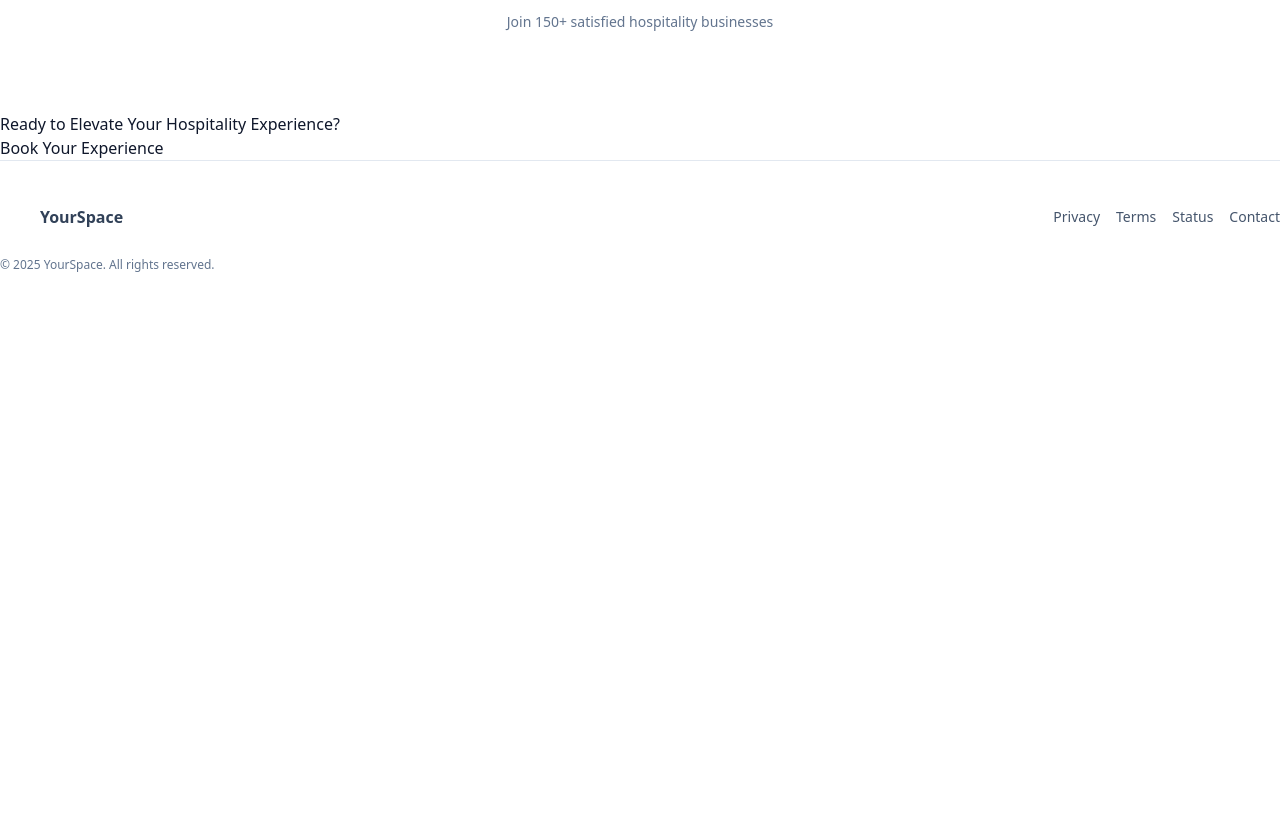
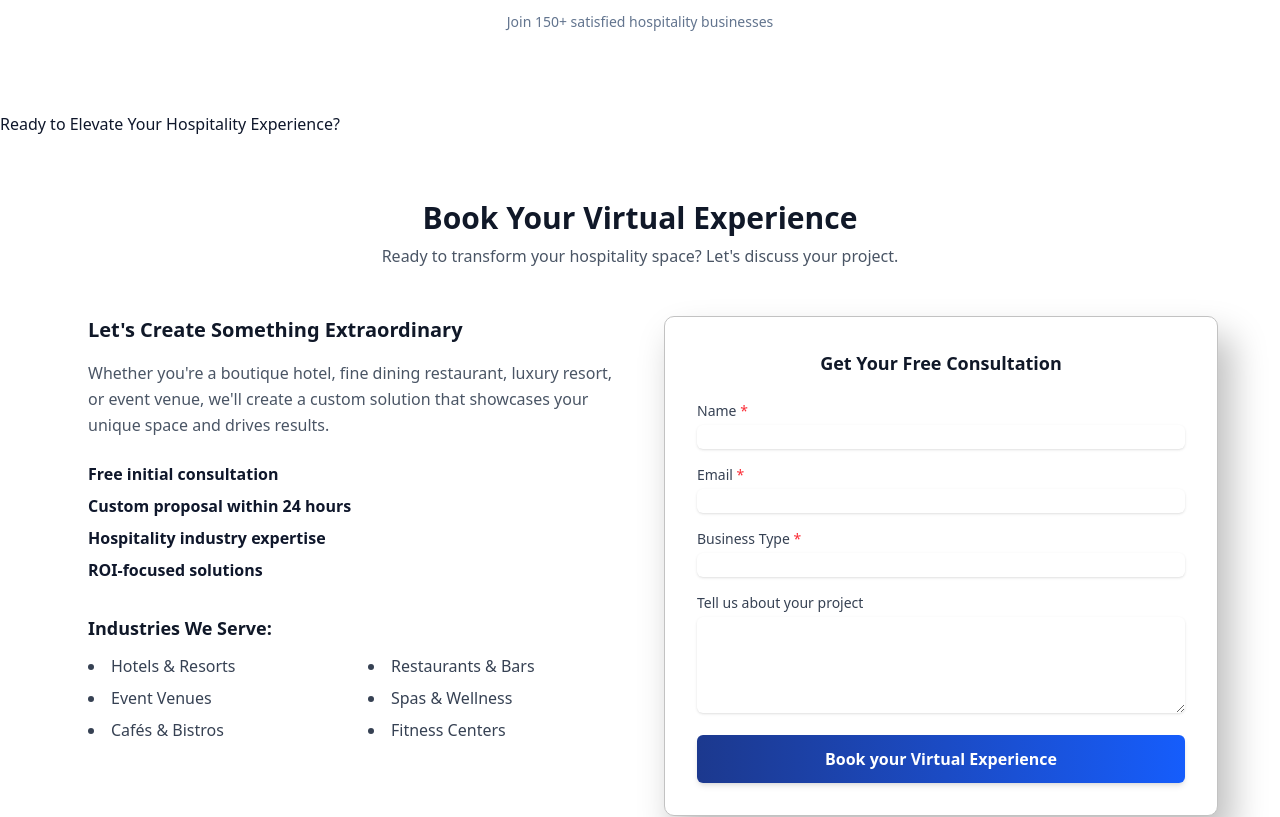
Before and after one commit to sarveswaranmg15/YourSpaceVirtually, a React (Vite) app: page / in a window 1280 px wide. Shown: the part 3640-4457 px from the top of the page. Before the commit the page ends 3953 px from the top, so only its background shows below. Built offline with nearby package versions, Linux system fonts and the light colour scheme.

Commit message:
booking page

```diff
--- a/src/components/Book.jsx
+++ b/src/components/Book.jsx
@@ -2,9 +2,114 @@ import React from "react";
 
 function Book() {
   return (
-    <div>
-      <h1>Book Your Experience</h1>
-    </div>
+    <section className="py-16 bg-white">
+      {/* Header */}
+      <div className="text-center mb-12">
+        <h2 className="text-3xl font-extrabold text-gray-900">
+          Book Your Virtual Experience
+        </h2>
+        <p className="mt-2 text-gray-600">
+          Ready to transform your hospitality space? Let&apos;s discuss your
+          project.
+        </p>
+      </div>
+
+      {/* Grid Layout */}
+      <div className="max-w-6xl mx-auto grid grid-cols-1 lg:grid-cols-2 gap-12 px-6">
+        {/* Left Side */}
+        <div>
+          <h3 className="text-xl font-bold text-gray-900 mb-4">
+            Let&apos;s Create Something Extraordinary
+          </h3>
+          <p className="text-gray-600 mb-6 leading-relaxed">
+            Whether you&apos;re a boutique hotel, fine dining restaurant, luxury
+            resort, or event venue, we&apos;ll create a custom solution that
+            showcases your unique space and drives results.
+          </p>
+
+          <ul className="space-y-2 mb-8">
+            <li className="font-semibold">Free initial consultation</li>
+            <li className="font-semibold">Custom proposal within 24 hours</li>
+            <li className="font-semibold">Hospitality industry expertise</li>
+            <li className="font-semibold">ROI-focused solutions</li>
+          </ul>
+
+          <h4 className="text-lg font-bold text-gray-900 mb-3">
+            Industries We Serve:
+          </h4>
+          <div className="grid grid-cols-2 gap-x-8 text-gray-700">
+            <ul className="space-y-2 list-disc list-inside">
+              <li>Hotels & Resorts</li>
+              <li>Event Venues</li>
+              <li>Cafés & Bistros</li>
+            </ul>
+            <ul className="space-y-2 list-disc list-inside">
+              <li>Restaurants & Bars</li>
+              <li>Spas & Wellness</li>
+              <li>Fitness Centers</li>
+            </ul>
+          </div>
+        </div>
+
+  {/* Right Side (Form) */}
+  <div className="box-border bg-white border border-[#C2C2C2] shadow-[12px_22px_35px_2px_rgba(0,0,0,0.25)] rounded-[10px] p-8 w-full lg:w-[554px]">
+          <h3 className="text-lg font-bold text-gray-900 mb-6 text-center">
+            Get Your Free Consultation
+          </h3>
+          <form className="space-y-4">
+            <div>
+              <label className="block text-sm font-medium text-gray-700">
+                Name <span className="text-red-500">*</span>
+              </label>
+              <input
+                type="text"
+                className="mt-1 w-full rounded-md border-gray-300 shadow-sm focus:border-indigo-500 focus:ring-indigo-500"
+                required
+              />
+            </div>
+
+            <div>
+              <label className="block text-sm font-medium text-gray-700">
+                Email <span className="text-red-500">*</span>
+              </label>
+              <input
+                type="email"
+                className="mt-1 w-full rounded-md border-gray-300 shadow-sm focus:border-indigo-500 focus:ring-indigo-500"
+                required
+              />
+            </div>
+
+            <div>
+              <label className="block text-sm font-medium text-gray-700">
+                Business Type <span className="text-red-500">*</span>
+              </label>
+              <input
+                type="text"
+                className="mt-1 w-full rounded-md border-gray-300 shadow-sm focus:border-indigo-500 focus:ring-indigo-500"
+                required
+              />
+            </div>
+
+            <div>
+              <label className="block text-sm font-medium text-gray-700">
+                Tell us about your project
+              </label>
+              <textarea
+                rows="4"
+                className="mt-1 w-full rounded-md border-gray-300 shadow-sm focus:border-indigo-500 focus:ring-indigo-500"
+              ></textarea>
+            </div>
+
+            <button
+              type="submit"
+              className="w-full py-3 px-4 rounded-md text-white font-semibold shadow-md bg-gradient-to-r from-blue-900 to-blue-600 hover:opacity-90 transition"
+            >
+              Book your Virtual Experience
+            </button>
+          </form>
+        </div>
+      </div>
+    </section>
   );
 }
 
```
